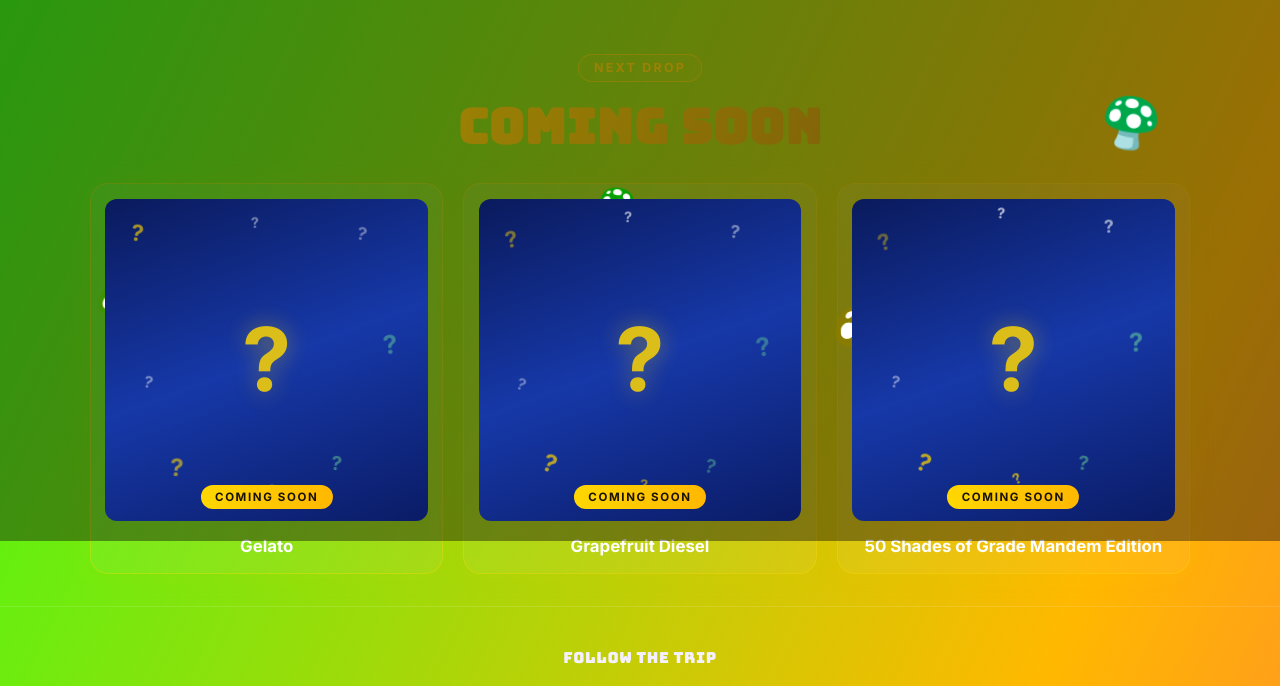
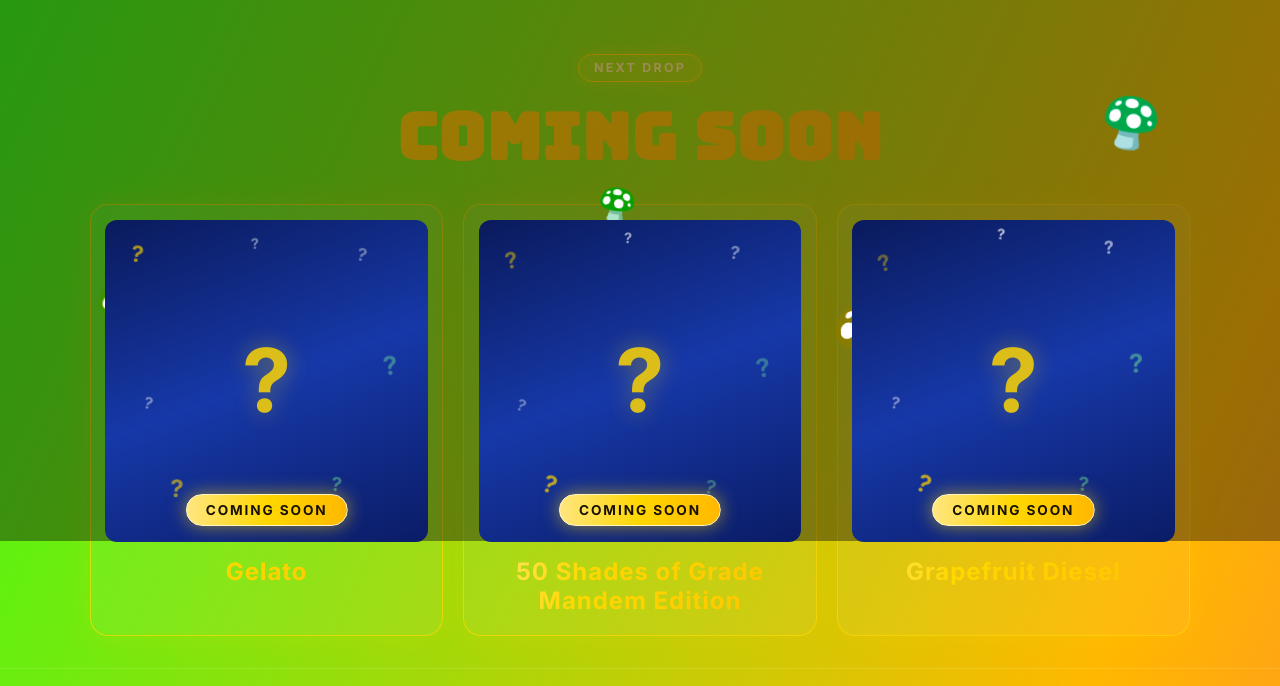
Before and after one commit to ogtripadvisor/thetripadvisor-shop, a Next.js app: page /shop in a window 1280 px wide. Shown: the part 259-945 px from the top of the page. Built offline with nearby package versions, Linux system fonts and the light colour scheme; no server answers; the database is empty.

Commit message:
Reorder coming soon and boost gold text

```diff
--- a/app/globals.css
+++ b/app/globals.css
@@ -1381,3 +1381,58 @@ body::before {
 @media (prefers-reduced-motion: reduce) {
   .soon__mark, .soon__mark-main { animation: none; }
 }
+
+/* ---------- Coming soon: bold gold upgrade ---------- */
+.soon__label {
+  color: #ffe680;
+  background: rgba(255, 215, 0, 0.2);
+  border: 1px solid #ffd700;
+  box-shadow: 0 0 16px rgba(255, 215, 0, 0.35);
+  opacity: 1;
+}
+
+.soon__title {
+  opacity: 1;
+  font-size: clamp(2.6rem, 10vw, 4rem);
+  background: linear-gradient(110deg, #ffd700 0%, #fff6c8 25%, #ffd700 45%, #ffb800 70%, #ffd700 100%);
+  background-size: 250% auto;
+  -webkit-background-clip: text;
+  background-clip: text;
+  color: transparent;
+}
+
+.soon__card {
+  border: 1px solid rgba(255, 215, 0, 0.7);
+  box-shadow: 0 0 30px rgba(255, 215, 0, 0.18);
+}
+
+.soon__name {
+  margin: 1rem 0 0.3rem;
+  font-size: clamp(1.2rem, 4vw, 1.5rem);
+  font-weight: 800;
+  letter-spacing: 0.04em;
+  line-height: 1.2;
+  opacity: 1;
+  background: linear-gradient(110deg, #ffd700 0%, #fff6c8 30%, #ffd700 55%, #ffb800 100%);
+  background-size: 250% auto;
+  -webkit-background-clip: text;
+  background-clip: text;
+  color: transparent;
+  animation: soon-shimmer 5s linear infinite;
+}
+
+.soon__ribbon {
+  bottom: 1rem;
+  padding: 0.45rem 1.2rem;
+  font-size: 0.85rem;
+  font-weight: 800;
+  color: #1a1200;
+  background: linear-gradient(90deg, #ffe680, #ffd700, #ffb800);
+  border: 1px solid #fff6c8;
+  box-shadow: 0 0 18px rgba(255, 215, 0, 0.55);
+  opacity: 1;
+}
+
+@media (prefers-reduced-motion: reduce) {
+  .soon__name { animation: none; }
+}
--- a/app/shop/page.tsx
+++ b/app/shop/page.tsx
@@ -8,8 +8,8 @@ import ProductCard, { Product } from '@/app/components/ProductCard';
 // To release one, just delete its name from this list.
 const COMING_SOON = [
   'Gelato',
+  '50 Shades of Grade Mandem Edition',
   'Grapefruit Diesel',
-  '50 Shades of Grade Mandem Edition',
 ];
 
 // Little floating question marks around the big one
```
